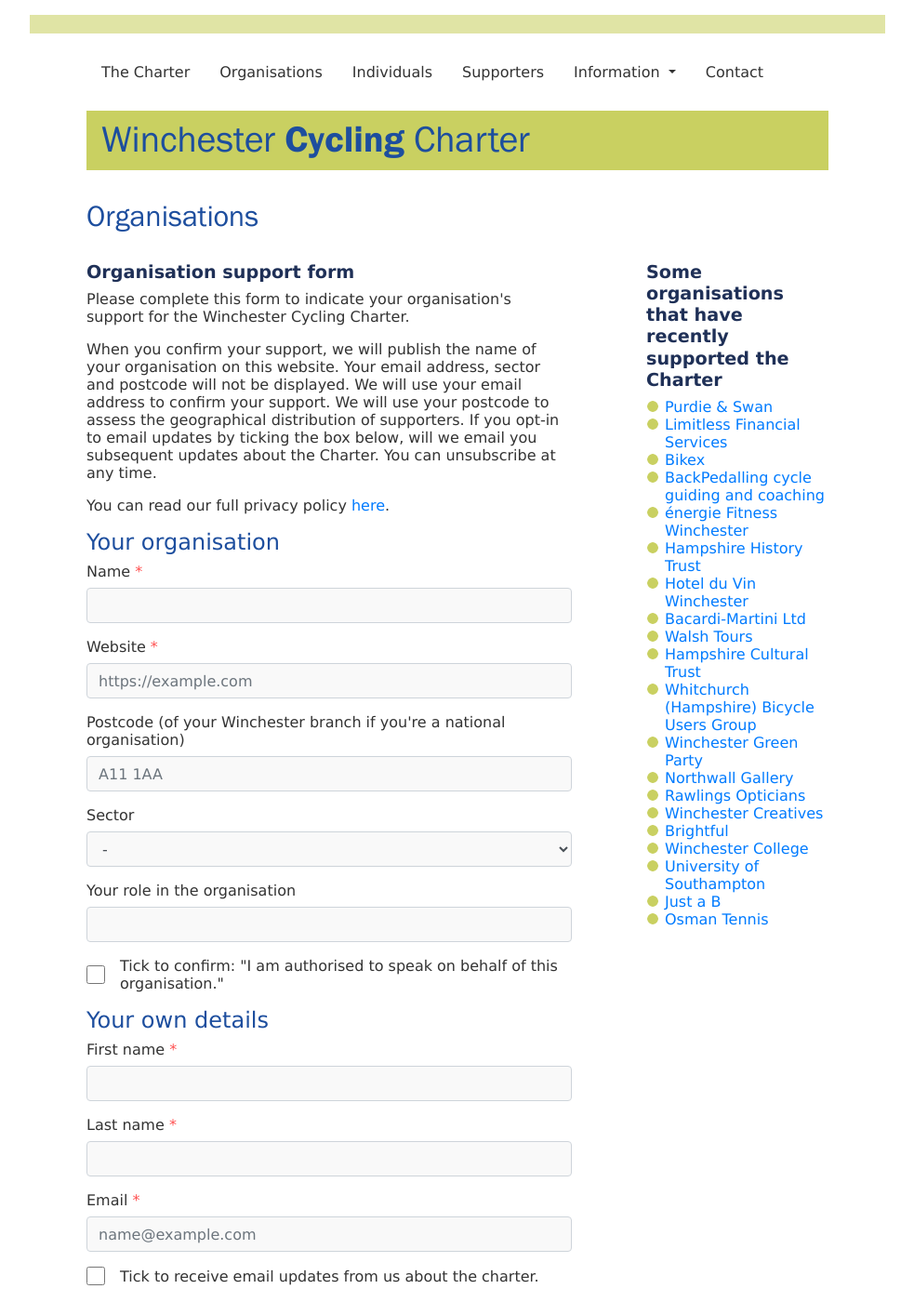
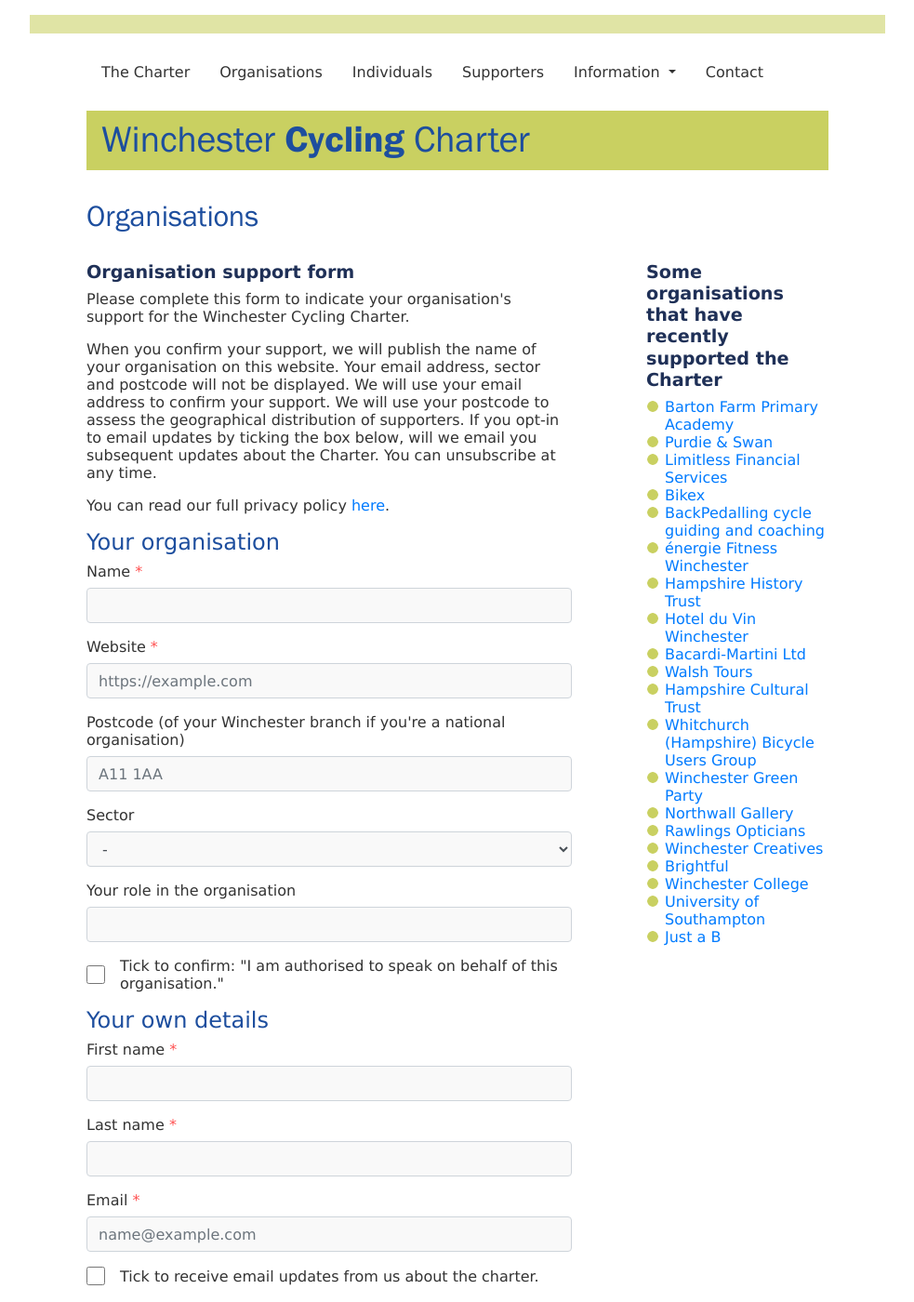
Before and after one commit to winchestercyclingcharter/winchestercyclingcharter.github.io, a Jekyll site: the page built from org-page.md, in a window 1280 px wide and 1400 px high. Shown: the whole window at 93% size, without its empty margins (148-1131 px from the left). Built offline with Jekyll 4.4.1, drawn with Linux system fonts in a browser that asks for light colours; nearby versions of some CDN libraries.

Commit message:
Update orgs.yml

```diff
--- a/_data/orgs.yml
+++ b/_data/orgs.yml
@@ -60,6 +60,7 @@
 - { title: Limitless Financial Services, website: 'https://limitlessfinance.co.uk/', logo: 'limitless-250.png', founding: false, dt: 20210428-143729-228151 }
 - { title: Bikex, website: 'http://bikex.store/', logo: 'bikex-250.png', founding: false, dt: 20210427-133107-914849 }
 - { title: Purdie & Swan, website: 'http://www.purdieandswan.co.uk/', logo: 'purdieswan-250.png', founding: false, dt: 20210503-084247-834582 }
+- { title: Barton Farm Primary Academy, website: 'https://bartonfarmacademy.co.uk/', logo: 'bartonfarm-250.png', founding: false, dt: 20210505-103921-556974 }
 
 - { title: Kingsgate Books & Prints, website: 'http://kingsgatebooksandprints.co.uk', logo: '#', founding: false, dt: 20210309-150607-552668 }
 - { title: Perlins Community Project, website: 'https://www.perlinscommunityproject.co.uk', logo: '#', founding: false, dt: 20210221-202457-823360 }
```
